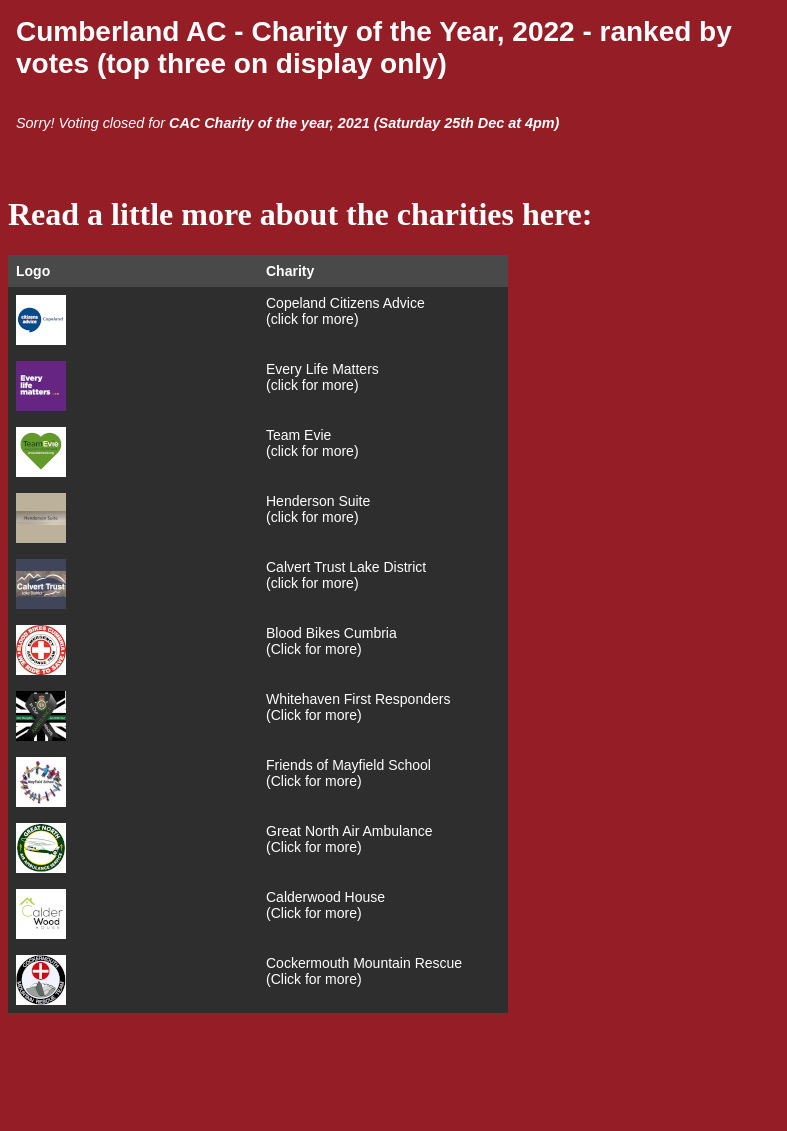
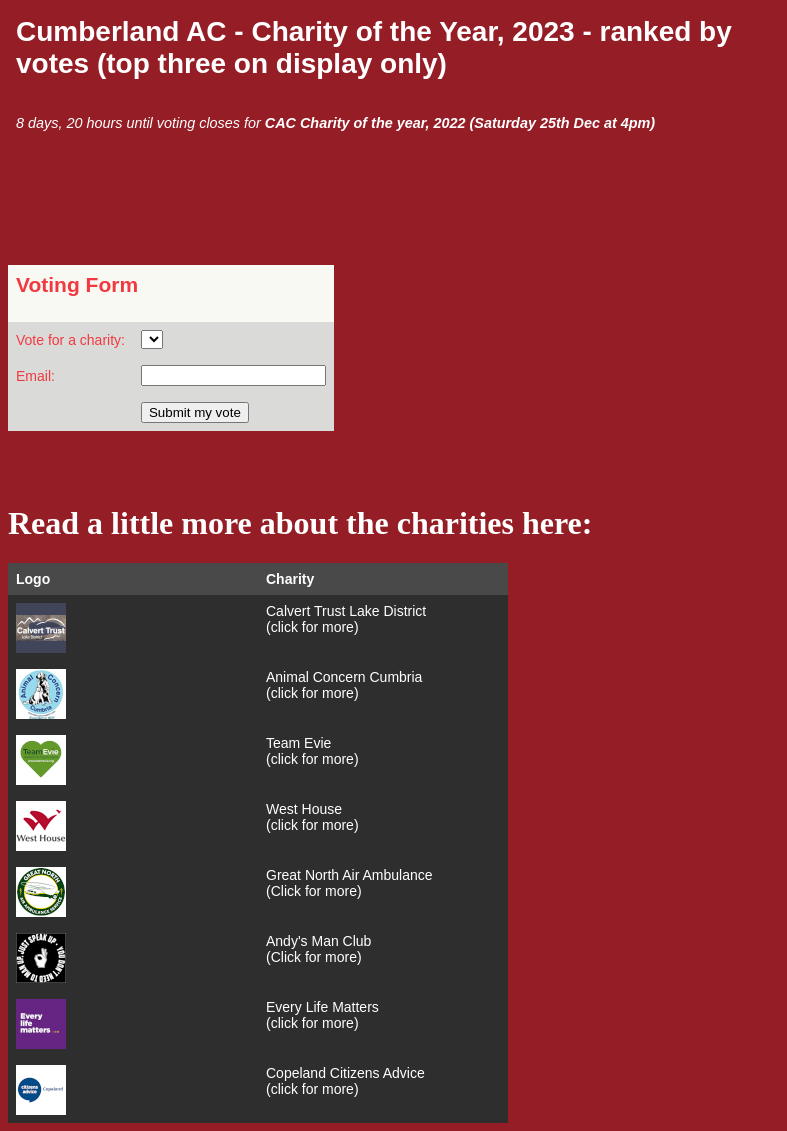
Before and after one commit to SinglePointVulnerability/CumberlandAC.co.uk, a PHP site: page /vote/CACcharity.php in a window 1280 px wide. Shown: the whole page, without its empty margins (0-787 px from the left). Before the commit the page ends 1013 px from the top, so only its background shows below. Run offline with PHP 8.4, Linux system fonts and the light colour scheme; data that the repository does not hold is empty; a stand-in replaces the project's code that opens the database connection.

Commit message:
Charity page and associated images updated for 2023's charities

```diff
--- a/vote/CACcharity.php
+++ b/vote/CACcharity.php
@@ -92,7 +92,7 @@
 
 <table class="charityRanked">
 	<tr>
-		<th><h1>Cumberland AC - Charity of the Year, 2022 - ranked by votes (top three on display only)</h1></th>
+		<th><h1>Cumberland AC - Charity of the Year, 2023 - ranked by votes (top three on display only)</h1></th>
 	</tr>
 	<tr>
 		<td style="font-size:0.9em;">
@@ -101,7 +101,7 @@
 			$today = time();
 
 			//B: RECORDS Date And Time OF YOUR EVENT
-			$event = mktime(17,0,0,12,25,2021); //this is actually 4pm, however IONOS servers are 1 hour ahead
+			$event = mktime(17,0,0,12,25,2022); //this is actually 4pm, however IONOS servers are 1 hour ahead
 
 			//C: COMPUTES THE HOURS UNTIL THE EVENT.
 			$countdown = ceil(($event-$today)/3600);
@@ -150,7 +150,7 @@
 		</td>
 	</tr>
 <?php
-	require '../DBconn.php';
+	require '../secure/DBconn.php';
 
 	$sqlCharityByRank = "SELECT VerifiedVote AS charityID, " .
 							   "tblcharities.CharityTitle AS charityTitle, " .
@@ -196,7 +196,7 @@
 		{
 
 			// open connection to the database
-			require '../DBconn.php';
+			require '../secure/DBconn.php';
 
 			$charityVote = mysqli_real_escape_string($conn, htmlspecialchars($_POST["txtCharity"]));
 			$email = mysqli_real_escape_string($conn, htmlspecialchars($_POST["txtEmail"]));
@@ -405,7 +405,7 @@
 		All email addresses will be deleted the day after the winning charity is announced
 		*/
 function displayCharity($CharityID) {
-	require '../DBconn.php';
+	require '../secure/DBconn.php';
 
 	$sqlLoadCharity = "SELECT CharityTitle FROM tblcharities WHERE CharityID = " . $CharityID;
 
@@ -428,12 +428,51 @@ function displayCharity($CharityID) {
 		  <th>Charity</th>
 		</tr>
 		<tr class="charityBlurb" onClick='toggleRow(this)'>
-		  <td><img src="img\CitAdv50px.png"/></td>
-		  <td>Copeland Citizens Advice<br>(click for more)</td>
-		  <td class='expanded-row-content hide-row'><img src="img\CitAdv150px.png" />Citizens Advice Copeland is an
-			independent charity which provides free, confidential, impartial, independent information and advice to
-			people who live and work in the borough of Copeland and their rights and responsibilities.
-			<br><br>For more info please visit: <a href="http://www.citizensadvicecopeland.org.uk">CitizensAdviceCopeland.org.uk</a></td>
+		  <td><img src="img\CalTru50px.png" /></td>
+		  <td>Calvert Trust Lake District<br>(click for more)</td>
+		  <td class='expanded-row-content hide-row'><img src="img\CalTru150px.png" />The charity provides dedicated
+			facilities so that disabled guests can enjoy outdoor activities in a safe and accessible environment.
+			<br><br>For more info please visit <a href="http://www.calvertlakes.org.uk">CalvertLakes.org.uk</a></td>
+		</tr>
+		<tr class="charityBlurb" onClick='toggleRow(this)'>
+		  <td><img src="img\AniCon50px.png" /></td>
+		  <td>Animal Concern Cumbria<br>(click for more)</td>
+		  <td class='expanded-row-content hide-row'><img src="img\AniCon150px.png" />Animal Concern Cumbria is dedicated
+		    to supporting and caring for animals in need.  They offer a secure and caring environment for animals whose
+			owners, for whatever reason, are unable to care for them any longer and help them find permanent, loving homes
+			along with providing support and guidance for owners who wish to keep their animals.
+		<a href="http://www.animalconcerncumbria.org">AnimalConcernCumbria.org</a></td>
+		</tr>
+		<tr class="charityBlurb" onClick='toggleRow(this)'>
+		  <td><img src="img\TeaEvi50px.png" /></td>
+		  <td>Team Evie<br>(click for more)</td>
+		  <td class='expanded-row-content hide-row'><img src="img\TeaEvi150px.png" />Team Evie help sick children and
+			their families in hospitals and in the community across the North East and Cumbria.
+			<br><br>For more info please visit <a href="http://www.teamevie.org">TeamEvie.org</a></td>
+		</tr>
+		<tr class="charityBlurb" onClick='toggleRow(this)'>
+		  <td><img src="img\WstHse50px.png" /></td>
+		  <td>West House<br>(click for more)</td>
+		  <td class='expanded-row-content hide-row'><img src="img\WstHse150px.png" />West House are Cumbria’s leading
+		    care and support provider for adults and children with disabilities. They provide individual, genuine and
+			caring support and enable all those in our care to lead a fulfilling, happy life in a homely environment.
+			<br><br>For more info please visit <a href="http://www.westhouse.org.uk">WestHouse.org.uk</a></td>
+		</tr>
+		<tr class="charityBlurb" onClick='toggleRow(this)'>
+			<td><img src="img\GrtNrt50px.png" /></td>
+			<td>Great North Air Ambulance<br>(Click for more)</td>
+			<td class='expanded-row-content hide-row'><img src="img\GrtNrt150px.png" />Great North Air Ambulance provide air ambulance services across the
+			North-East, Cumbria and North Yorkshire.
+			<br><br>For more info please visit <a href="http://www.greatnorthairambulance.co.uk">GreatNorthAirAmbulance.co.uk</a></td>
+		</tr>
+		<tr class="charityBlurb" onClick='toggleRow(this)'>
+			<td><img src="img\AndMan50px.png" /></td>
+			<td>Andy's Man Club<br>(Click for more)</td>
+			<td class='expanded-row-content hide-row'><img src="img\AndMan150px.png" />Andy's Man Club aim to eliminate
+			  the stigma surrounding mental health and create a judgment-free, confidential space where men can be open
+			  about the storms in their lives. They hold weekly, free-to-attend peer-to-peer support groups for men aged
+			  over 18. They are opening a Workington in January.
+			<br><br>For more info please visit <a href="http://www.andysmanclub.co.uk">AndysManClub.co.uk</a></td>
 		</tr>
 		<tr class="charityBlurb" onClick='toggleRow(this)'>
 		  <td><img src="img\EvyLfe50px.png" /></td>
@@ -443,71 +482,12 @@ function displayCharity($CharityID) {
 		  <br><br>For more info please visit <a href="http://www.every-life-matters.org.uk">Every-Life-Matters.org.uk</a></td>
 		</tr>
 		<tr class="charityBlurb" onClick='toggleRow(this)'>
-		  <td><img src="img\TeaEvi50px.png" /></td>
-		  <td>Team Evie<br>(click for more)</td>
-		  <td class='expanded-row-content hide-row'><img src="img\TeaEvi150px.png" />Team Evie help sick children and
-			their families in hospitals and in the community across the North East and Cumbria.
-			<br><br>For more info please visit <a href="http://www.teamevie.org">TeamEvie.org</a></td>
-		</tr>
-		<tr class="charityBlurb" onClick='toggleRow(this)'>
-		  <td><img src="img\HenSte50px.png" /></td>
-		  <td>Henderson Suite<br>(click for more)</td>
-		  <td class='expanded-row-content hide-row'><img src="img\HenSte150px.png" />The Henderson suite is a chemotherapy
-			day unit and treatment area for adult cancer patients in West Cumbria. Funds donated are utilised to improve
-			patient comfort whilst they are receiving treatment.</td>
-		</tr>
-		<tr class="charityBlurb" onClick='toggleRow(this)'>
-		  <td><img src="img\CalTru50px.png" /></td>
-		  <td>Calvert Trust Lake District<br>(click for more)</td>
-		  <td class='expanded-row-content hide-row'><img src="img\CalTru150px.png" />The charity provides dedicated
-			facilities so that disabled guests can enjoy outdoor activities in a safe and accessible environment.
-			<br><br>For more info please visit <a href="http://www.calvertlakes.org.uk">CalvertLakes.org.uk</a></td>
-		</tr>
-		<tr class="charityBlurb" onClick='toggleRow(this)'>
-			<td><img src="img\BldBks50px.png" /></td>
-			<td>Blood Bikes Cumbria<br>(Click for more)</td>
-			<td class='expanded-row-content hide-row'><img src="img\BldBks150px.png" />Blood Bikes Cumbria deliver essential blood, urgent medical supplies,
-			free of charge and out of hours for the North Cumbria Integrated Care NHS Foundation Trust between premises in
-			North and West Cumbria and hospitals/laboratories in the Newcastle area.
-			<br><br>For more info please visit <a href="http://www.bloodbikescumbria.org.uk">BloodBikesCumbria.org.uk</a></td>
-		</tr>
-		<tr class="charityBlurb" onClick='toggleRow(this)'>
-			<td><img src="img\WhtFrs50px.png" /></td>
-			<td>Whitehaven First Responders<br>(Click for more)</td>
-			<td class='expanded-row-content hide-row'><img src="img\WhtFrs150px.png" />Whitehaven First Responders support the North West Ambulance Service
-			(NWAS) by attending 999 calls to provide emergency first aid. They attend calls such as diabetics, fitting, breathing difficulties, chest pain
-			and cardiac arrests. They help to take the strain of the ambulance service and speed up the response times during busy periods.</td>
-		</tr>
-		<tr class="charityBlurb" onClick='toggleRow(this)'>
-			<td><img src="img\FrnMyf50px.png" /></td>
-			<td>Friends of Mayfield School<br>(Click for more)</td>
-			<td class='expanded-row-content hide-row'><img src="img\FrnMyf150px.png" />Friends of Mayfield Primary School is essentially a Parent Teacher
-			Association which also welcomes involvement from members of the local community. We raise funds in order to supply the school with much-needed
-			equipment and curricular support, as well as those all-important "extras" for the children. We also arrange social events, for children and
-			families, to help build the school community.</td>
-		</tr>
-		<tr class="charityBlurb" onClick='toggleRow(this)'>
-			<td><img src="img\GrtNrt50px.png" /></td>
-			<td>Great North Air Ambulance<br>(Click for more)</td>
-			<td class='expanded-row-content hide-row'><img src="img\GrtNrt150px.png" />Great North Air Ambulance provide air ambulance services across the
-			North-East, Cumbria and North Yorkshire.
-			<br><br>For more info please visit <a href="http://www.greatnorthairambulance.co.uk">GreatNorthAirAmbulance.co.uk</a></td>
-		</tr>
-		<tr class="charityBlurb" onClick='toggleRow(this)'>
-			<td><img src="img\CldHse50px.png" /></td>
-			<td>Calderwood House<br>(Click for more)</td>
-			<td class='expanded-row-content hide-row'><img src="img\CldHse150px.png" />Calderwood House is a hostel in Egremont providing an innovative
-			solution to homelessness. They provide emergency accommodation and support to help homeless people from all walks of life to get back on their
-			feet.
-			<br><br>For more info please visit <a href="http://www.calderwoodhouse.co.uk">CalderwoodHouse.co.uk</a></td>
-		</tr>
-		<tr class="charityBlurb" onClick='toggleRow(this)'>
-			<td><img src="img\CckMnt50px.png" /></td>
-			<td>Cockermouth Mountain Rescue<br>(Click for more)</td>
-			<td class='expanded-row-content hide-row'><img src="img\CckMnt150px.png" />Cockermouth Mountain Rescue risk their own lives to provide
-			emergency assistance to users of the fells. They mainly operate in the Buttermere, Ennerdale, Lorton and Loweswater valley areas, but also
-			cover the area out to the coast of NW Cumbria. If another team needs their help, in the Lakes or further afield, they will assist.
-			<br><br>For more info please visit <a href="http://www.cockermouthmrt.org.uk">CockermouthMRT.org.uk</a></td>
+		  <td><img src="img\CitAdv50px.png"/></td>
+		  <td>Copeland Citizens Advice<br>(click for more)</td>
+		  <td class='expanded-row-content hide-row'><img src="img\CitAdv150px.png" />Citizens Advice Copeland is an
+			independent charity which provides free, confidential, impartial, independent information and advice to
+			people who live and work in the borough of Copeland and their rights and responsibilities.
+			<br><br>For more info please visit: <a href="http://www.citizensadvicecopeland.org.uk">CitizensAdviceCopeland.org.uk</a></td>
 		</tr>
 	  </table>
 
```
Also changed, not shown: vote/img/AndMan150px.png (added), vote/img/AndMan50px.png (added), vote/img/AniCon150px.png (added), vote/img/AniCon50px.png (added), vote/img/WstHse150px.png (added), vote/img/WstHse50px.png (added).
